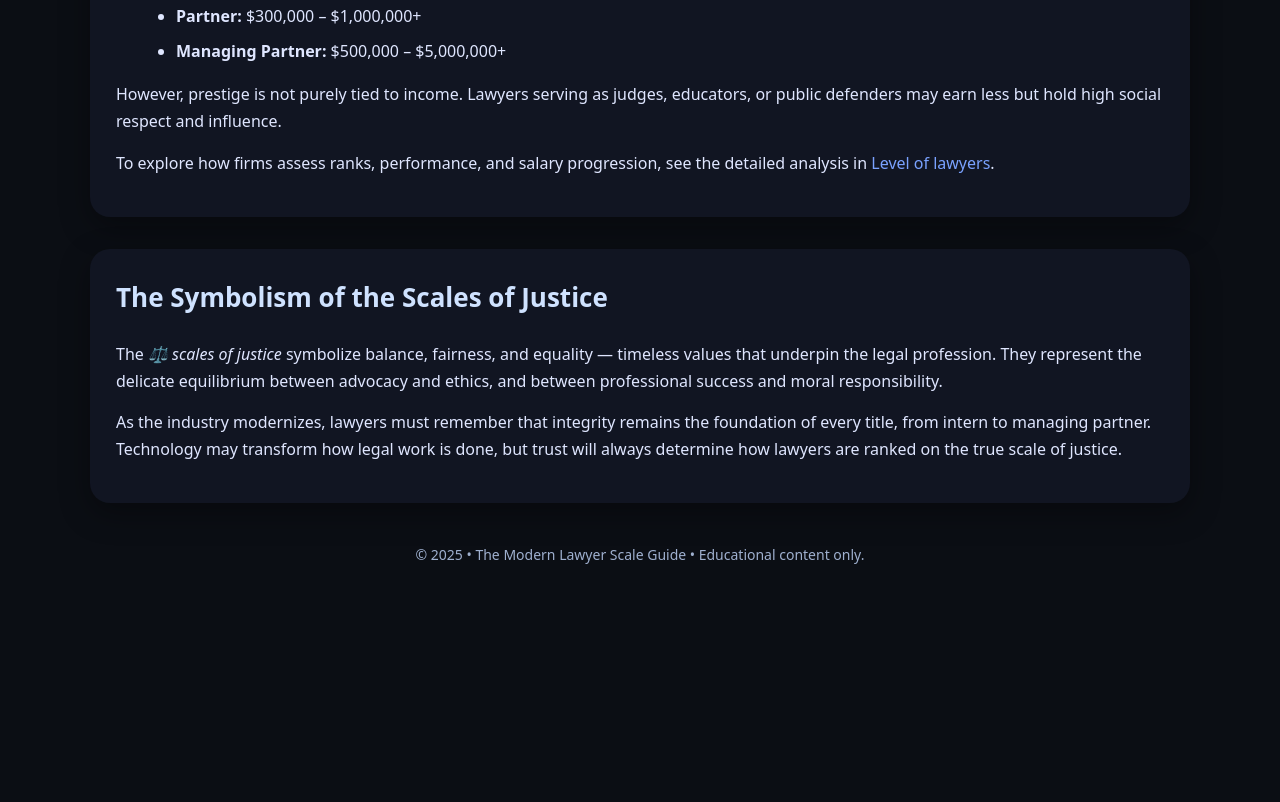
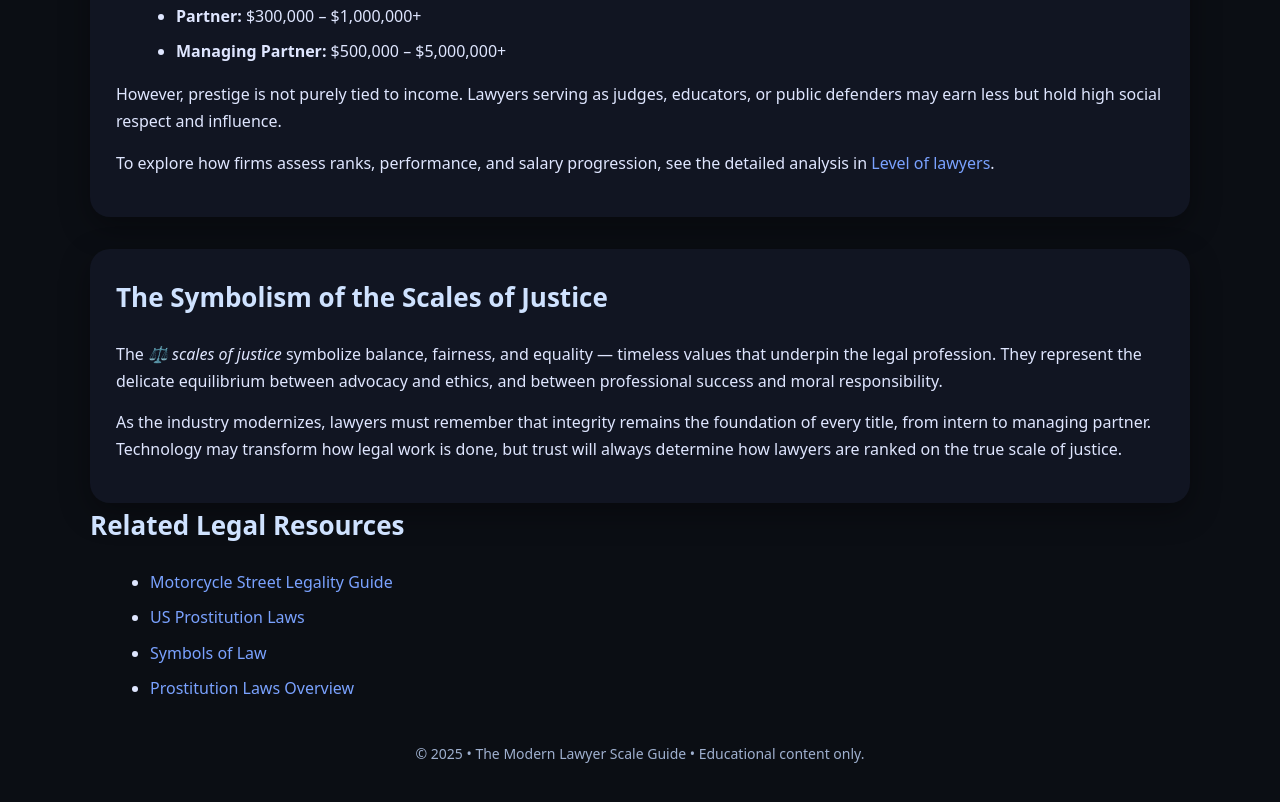
Before and after one commit to lawyer-cloud/levels-of-lawyers, a plain HTML site: page index.html in a window 1280 px wide. Shown: the part 2290-3092 px from the top of the page. Before the commit the page ends 2907 px from the top, so only its background shows below. Drawn offline with Linux system fonts and the light colour scheme.

Commit message:
Update index.html

```diff
--- a/index.html
+++ b/index.html
@@ -114,6 +114,14 @@
       <p>The <em>⚖️ scales of justice</em> symbolize balance, fairness, and equality — timeless values that underpin the legal profession. They represent the delicate equilibrium between advocacy and ethics, and between professional success and moral responsibility.</p>
       <p>As the industry modernizes, lawyers must remember that integrity remains the foundation of every title, from intern to managing partner. Technology may transform how legal work is done, but trust will always determine how lawyers are ranked on the true scale of justice.</p>
     </section>
+    <h2>Related Legal Resources</h2>
+<ul>
+  <li><a href="https://motorcycle-street-legality-860518.gitlab.io/" target="_blank">Motorcycle Street Legality Guide</a></li>
+  <li><a href="https://us-prostitution-laws.netlify.app/" target="_blank">US Prostitution Laws</a></li>
+  <li><a href="https://symbols-of-law.pages.dev/" target="_blank">Symbols of Law</a></li>
+  <li><a href="https://prostitution-laws.s3.us-east-1.amazonaws.com/index.html" target="_blank">Prostitution Laws Overview</a></li>
+</ul>
+
 
     <footer>
       © 2025 • The Modern Lawyer Scale Guide • Educational content only.
```
